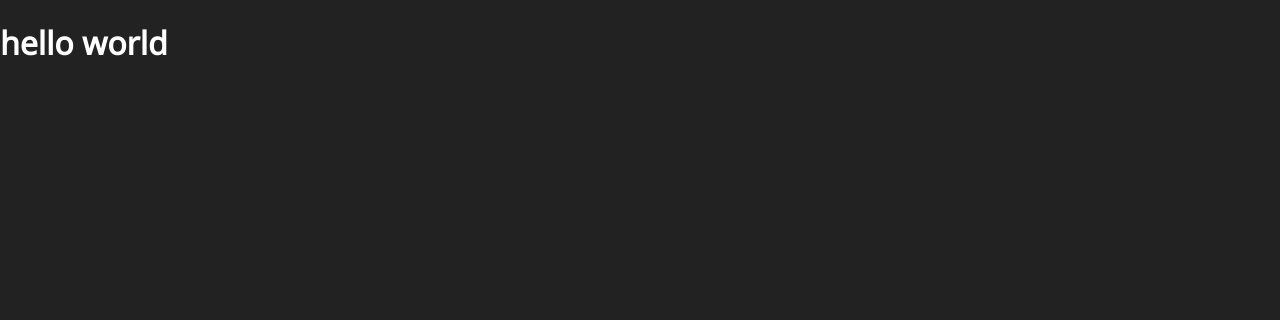
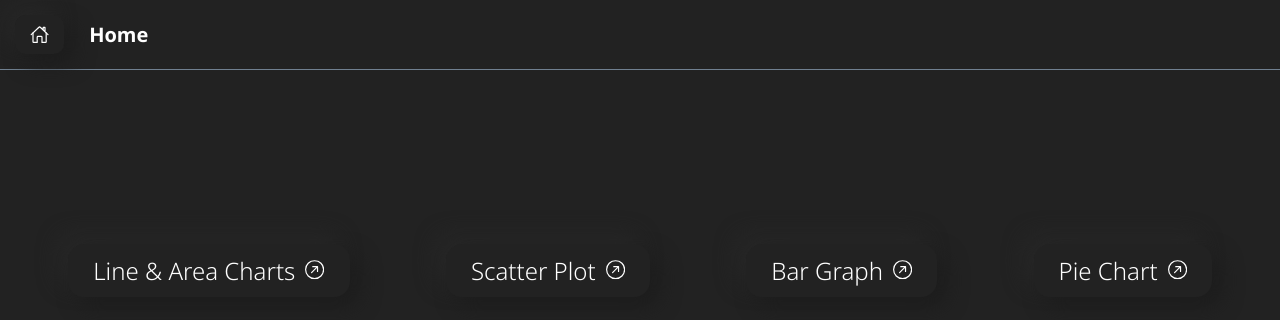
Before and after one commit to Ad1tyARa0/react-d3, a React (Create React App) app: page / in a window 1280 px wide. Shown: the top 320 px of the page. Built offline with nearby package versions, Linux system fonts and the light colour scheme.

Commit message:
Added links to app.

```diff
--- a/src/App.tsx
+++ b/src/App.tsx
@@ -1,6 +1,8 @@
 import React from 'react';
 
-import { Home } from './pages/home/Home';
+// Components.
+import { Layout } from './layout/Layout';
+import { Links } from './components/common/links/Links';
 
 // SCSS.
 import './global';
@@ -9,7 +11,11 @@ import './global';
 interface AppProps {}
 
 const AppComponent: React.FC<AppProps> = () => {
-  return <h1>hello world</h1>;
+  return (
+    <Layout headerTitle='Home' accentColor={<div />}>
+      <Links />
+    </Layout>
+  );
 };
 
 export const App = AppComponent;
--- /dev/null
+++ b/src/components/common/links/Links.scss
@@ -0,0 +1,88 @@
+@import 'src/global/colors';
+@import 'src/global/variables';
+
+$css_prefix: 'c--l__';
+$class_css_prefix: '.#{$css_prefix}';
+
+#{$class_css_prefix}main {
+  display: flex;
+  align-items: center;
+  justify-content: space-around;
+  flex-wrap: wrap;
+  padding: 0 20px;
+  height: 50%;
+}
+
+#{$class_css_prefix}item-main {
+  @include box-shadow;
+
+  display: flex;
+  align-items: center;
+  justify-content: center;
+  padding: 10px 25px;
+  margin: 20px;
+  border-radius: 1em;
+  background: $color-background-dark;
+
+  //   transition: background-color 200ms ease;
+
+  &:hover {
+    background-color: $color-green;
+    scale: 1.25;
+    transition: scale 500ms ease;
+    // transition: background-color 200ms ease;
+  }
+}
+
+#{$class_css_prefix}item-title {
+  font-family: 'Noto Light';
+  font-size: 1.5em;
+}
+
+#{$class_css_prefix}item-icon {
+  @include display-flex-center-center;
+
+  color: $color-background-light;
+  margin-left: 10px;
+  rotate: 270deg;
+  font-size: 1.2em;
+}
+
+@media only screen and (max-width: 600px) {
+  #{$class_css_prefix}item-main {
+    // background-color: red;
+    border-bottom: 1px solid $color-background-light;
+    border-radius: 0;
+    padding: 10px 15px;
+    width: 100%;
+
+    margin: 0 0 15px 0;
+
+    box-shadow: none;
+
+    &:hover {
+      scale: 1;
+      background-color: $color-background-dark;
+    }
+
+    &:first-of-type {
+      margin-top: 15px;
+    }
+  }
+
+  #{$class_css_prefix}item-title {
+    flex: 1;
+  }
+
+  #{$class_css_prefix}main {
+    display: flex;
+
+    // height: fit-content;
+    // align-items: center;
+    // background-color: yellow;
+    // justify-content: space-around;
+    // flex-wrap: wrap;
+    // padding: 0 20px;
+    // height: 50%;
+  }
+}
--- /dev/null
+++ b/src/components/common/links/Links.tsx
@@ -0,0 +1,39 @@
+import React from 'react';
+import { BsArrowDownRightCircle } from 'react-icons/bs';
+
+import { Link } from 'react-router-dom';
+
+import { LINKS } from '../../../utils/constants/links';
+
+// SCSS.
+import './Links.scss';
+
+// Common -- links
+const css_prefix = 'c--l__';
+
+// Component props.
+interface LinksProps {}
+
+const LinksComponent: React.FunctionComponent<LinksProps> = () => {
+  return (
+    <div className={`${css_prefix}main`}>
+      {LINKS.map(e => {
+        return (
+          <div key={e.id} className={`${css_prefix}item-main`}>
+            <div className={`${css_prefix}item-title`}>
+              <Link to={e.path}>{e.title}</Link>
+            </div>
+
+            <Link to={e.path}>
+              <div className={`${css_prefix}item-icon`}>
+                <BsArrowDownRightCircle />
+              </div>
+            </Link>
+          </div>
+        );
+      })}
+    </div>
+  );
+};
+
+export const Links = LinksComponent;
--- a/src/global/variables.scss
+++ b/src/global/variables.scss
@@ -18,3 +18,9 @@
   -webkit-touch-callout: none; /* iOS Safari */
   -webkit-tap-highlight-color: rgba(255, 255, 255, 0);
 }
+
+@mixin box-shadow {
+  // box-shadow: 5px 5px 14px #0e0e0e, -2.5px -2.5px 14px #504f50;
+  // box-shadow: 5px 5px 10px #1d1d1d, -5px -5px 10px #272727;
+  box-shadow: 10px 10px 20px #1d1d1d, -10px -10px 20px #272727;
+}
--- a/src/layout/Header.scss
+++ b/src/layout/Header.scss
@@ -18,10 +18,20 @@ $class_css_prefix: '.#{$css_prefix}';
 }
 
 #{$class_css_prefix}header-text {
-  font-size: 2em;
+  font-size: 20px;
   font-family: 'Noto Bold';
 }
 
 #{$class_css_prefix}header-children {
   flex: 1;
 }
+
+#{$class_css_prefix}header-icon {
+  @include display-flex-center-center;
+  @include box-shadow;
+
+  border-radius: 10px;
+  padding: 10px 15px;
+  font-size: 1.2em;
+  margin-right: 25px;
+}
--- a/src/layout/Header.tsx
+++ b/src/layout/Header.tsx
@@ -1,4 +1,6 @@
 import React from 'react';
+import { Link } from 'react-router-dom';
+import { IoHomeOutline } from 'react-icons/io5';
 
 // SCSS.
 import './Header.scss';
@@ -18,6 +20,12 @@ const HeaderComponent: React.FunctionComponent<HeaderProps> = ({
 }) => {
   return (
     <div className={`${css_prefix}main`}>
+      <Link to='/'>
+        <div className={`${css_prefix}header-icon`}>
+          <IoHomeOutline />
+        </div>
+      </Link>
+
       <div className={`${css_prefix}header-text`}>{title}</div>
 
       <div className={`${css_prefix}header-children`}>{children}</div>
--- /dev/null
+++ b/src/utils/constants/links.ts
@@ -0,0 +1,25 @@
+export const LINKS = [
+  {
+    id: 1,
+    path: '/home',
+    title: 'Line & Area Charts',
+  },
+
+  {
+    id: 2,
+    path: '/2',
+    title: 'Scatter Plot',
+  },
+
+  {
+    id: 3,
+    path: '/3',
+    title: 'Bar Graph',
+  },
+
+  {
+    id: 4,
+    path: '/4',
+    title: 'Pie Chart',
+  },
+];
```
Also changed, not shown: src/pages/home/Home.tsx (+7 -7 lines).
